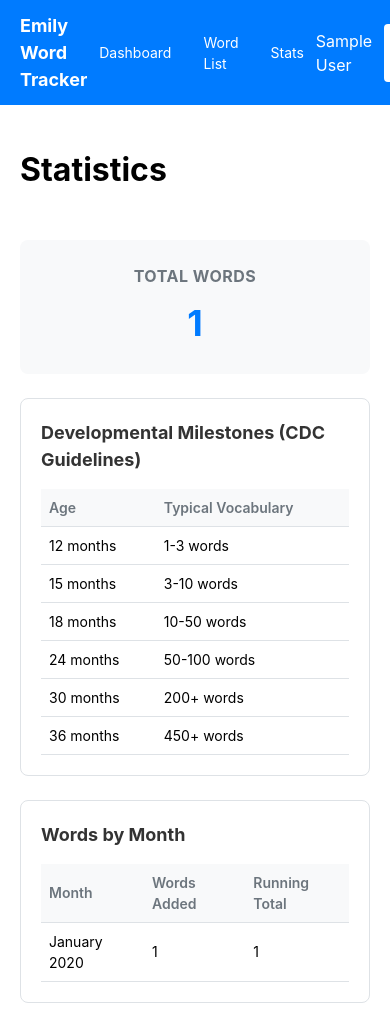
After one commit to nomindnick/emily-talking-app, a Flask app: page /stats in a window 390 px wide; the page is wider, and only the part inside the window is pictured. The commit adds this page. Run offline with Flask 3, Linux system fonts and the light colour scheme; a user stored in the database is signed in; tables that the repository leaves empty hold one stand-in row (values such as "Sample post").

Commit message:
Complete Sprint 6: Basic Analytics
Add stats page with vocabulary development tracking:
- CDC-based developmental milestones comparison
- Baby age calculation from BABY_BIRTHDATE config
- Monthly word breakdown with running totals
- Visual status indicators for milestone progress

New files:
- app/milestones.py: Milestone data and lookup functions
- app/templates/stats.html: Stats page template
- tests/test_stats.py: Stats route tests
- tests/test_utils.py: Analytics utility function tests

Modified:
- app/utils.py: Added age calculation and monthly stats functions
- app/routes.py: Added /stats route
- app/templates/base.html: Added Stats nav link

🤖 Generated with [Claude Code](https://claude.com/claude-code)

Co-Authored-By: Claude <noreply@anthropic.com>

```diff
--- /dev/null
+++ b/app/milestones.py
@@ -0,0 +1,46 @@
+"""CDC-based developmental milestones for vocabulary tracking."""
+
+# Based on CDC and American Academy of Pediatrics guidelines
+MILESTONES = [
+    {"age_months": 12, "min_words": 1, "max_words": 3, "label": "12 months"},
+    {"age_months": 15, "min_words": 3, "max_words": 10, "label": "15 months"},
+    {"age_months": 18, "min_words": 10, "max_words": 50, "label": "18 months"},
+    {"age_months": 24, "min_words": 50, "max_words": 100, "label": "24 months"},
+    {"age_months": 30, "min_words": 200, "max_words": None, "label": "30 months"},
+    {"age_months": 36, "min_words": 450, "max_words": None, "label": "36 months"},
+]
+
+
+def get_all_milestones():
+    """Return all developmental milestones.
+
+    Returns:
+        List of milestone dictionaries with age_months, min_words, max_words, label.
+    """
+    return MILESTONES
+
+
+def get_milestone_for_age(months):
+    """Get the appropriate milestone for a given age in months.
+
+    Finds the milestone range that applies to the given age. Returns the
+    milestone where the child's age is at or past that milestone but before
+    the next one.
+
+    Args:
+        months: Age in months (integer).
+
+    Returns:
+        Milestone dictionary or None if age is below first milestone.
+    """
+    if months is None or months < 12:
+        return None
+
+    applicable_milestone = None
+    for milestone in MILESTONES:
+        if months >= milestone["age_months"]:
+            applicable_milestone = milestone
+        else:
+            break
+
+    return applicable_milestone
--- a/app/routes.py
+++ b/app/routes.py
@@ -1,11 +1,20 @@
 """Application routes."""
 
-from flask import Blueprint, flash, redirect, render_template, request, url_for
+from datetime import datetime
+
+from flask import Blueprint, current_app, flash, redirect, render_template, request, url_for
 from flask_login import current_user, login_required, login_user, logout_user
 
 from app import db
+from app.milestones import get_all_milestones
 from app.models import Category, User, Word
-from app.utils import check_duplicate_word, check_duplicate_word_excluding
+from app.utils import (
+    calculate_age_months,
+    check_duplicate_word,
+    check_duplicate_word_excluding,
+    get_milestone_for_age,
+    get_monthly_stats,
+)
 
 main_bp = Blueprint("main", __name__)
 
@@ -56,6 +65,42 @@ def word_list():
         current_order=order,
         current_category=category_id,
         current_user_filter=user_id,
+    )
+
+
+@main_bp.route("/stats")
+@login_required
+def stats():
+    """Display statistics and developmental milestones."""
+    total_words = Word.query.count()
+
+    # Get baby's age from config
+    birthdate_str = current_app.config.get("BABY_BIRTHDATE")
+    age_months = None
+    current_milestone = None
+
+    if birthdate_str:
+        try:
+            birthdate = datetime.strptime(birthdate_str, "%Y-%m-%d").date()
+            age_months = calculate_age_months(birthdate)
+            current_milestone = get_milestone_for_age(age_months)
+        except ValueError:
+            # Invalid date format, skip age calculation
+            pass
+
+    # Get all milestones for display
+    milestones = get_all_milestones()
+
+    # Get monthly stats
+    monthly_stats = get_monthly_stats()
+
+    return render_template(
+        "stats.html",
+        total_words=total_words,
+        age_months=age_months,
+        current_milestone=current_milestone,
+        milestones=milestones,
+        monthly_stats=monthly_stats,
     )
 
 
--- a/app/templates/base.html
+++ b/app/templates/base.html
@@ -117,6 +117,7 @@
         <div class="nav-links">
             <a href="{{ url_for('main.index') }}" class="nav-link">Dashboard</a>
             <a href="{{ url_for('main.word_list') }}" class="nav-link">Word List</a>
+            <a href="{{ url_for('main.stats') }}" class="nav-link">Stats</a>
         </div>
         <div class="nav-user">
             <span>{{ current_user.display_name }}</span>
--- /dev/null
+++ b/app/templates/stats.html
@@ -0,0 +1,271 @@
+{% extends "base.html" %}
+
+{% block title %}Statistics - Emily Word Tracker{% endblock %}
+
+{% block head %}
+<style>
+    .stats-container {
+        display: flex;
+        flex-direction: column;
+        gap: 24px;
+    }
+
+    .stat-card {
+        background: #f8f9fa;
+        border-radius: 8px;
+        padding: 24px;
+        text-align: center;
+    }
+
+    .stat-card h2 {
+        margin: 0 0 8px 0;
+        font-size: 16px;
+        color: #6c757d;
+        text-transform: uppercase;
+        letter-spacing: 0.5px;
+    }
+
+    .big-number {
+        font-size: 48px;
+        font-weight: bold;
+        color: #007bff;
+    }
+
+    .age-display {
+        font-size: 32px;
+        font-weight: bold;
+        color: #28a745;
+    }
+
+    .section {
+        background: white;
+        border: 1px solid #dee2e6;
+        border-radius: 8px;
+        padding: 20px;
+    }
+
+    .section h2 {
+        margin: 0 0 16px 0;
+        font-size: 18px;
+        color: #333;
+    }
+
+    .milestone-table,
+    .monthly-table {
+        width: 100%;
+        border-collapse: collapse;
+    }
+
+    .milestone-table th,
+    .milestone-table td,
+    .monthly-table th,
+    .monthly-table td {
+        padding: 12px;
+        text-align: left;
+        border-bottom: 1px solid #dee2e6;
+    }
+
+    .milestone-table th,
+    .monthly-table th {
+        background: #f8f9fa;
+        font-weight: 600;
+        font-size: 14px;
+        color: #6c757d;
+    }
+
+    .milestone-table tr.current {
+        background: #d4edda;
+    }
+
+    .milestone-table tr.current td {
+        font-weight: 600;
+    }
+
+    .status-badge {
+        display: inline-block;
+        padding: 4px 8px;
+        border-radius: 4px;
+        font-size: 12px;
+        font-weight: 600;
+    }
+
+    .status-badge.on-track {
+        background: #d4edda;
+        color: #155724;
+    }
+
+    .status-badge.ahead {
+        background: #cce5ff;
+        color: #004085;
+    }
+
+    .status-badge.below {
+        background: #fff3cd;
+        color: #856404;
+    }
+
+    .comparison-text {
+        margin-top: 16px;
+        padding: 16px;
+        background: #f8f9fa;
+        border-radius: 8px;
+        text-align: center;
+    }
+
+    .comparison-text .count {
+        font-size: 24px;
+        font-weight: bold;
+        color: #007bff;
+    }
+
+    .comparison-text .vs {
+        font-size: 14px;
+        color: #6c757d;
+        margin: 8px 0;
+    }
+
+    .comparison-text .expected {
+        font-size: 16px;
+        color: #333;
+    }
+
+    .no-data {
+        text-align: center;
+        color: #6c757d;
+        padding: 24px;
+    }
+
+    /* Mobile responsiveness */
+    @media (max-width: 768px) {
+        .stat-cards {
+            display: flex;
+            flex-direction: column;
+            gap: 16px;
+        }
+
+        .big-number {
+            font-size: 36px;
+        }
+
+        .age-display {
+            font-size: 24px;
+        }
+
+        .milestone-table th,
+        .milestone-table td,
+        .monthly-table th,
+        .monthly-table td {
+            padding: 8px;
+            font-size: 14px;
+        }
+    }
+</style>
+{% endblock %}
+
+{% block content %}
+<div class="stats-container">
+    <h1>Statistics</h1>
+
+    <!-- Summary Cards -->
+    <div class="stat-cards">
+        <div class="stat-card">
+            <h2>Total Words</h2>
+            <div class="big-number">{{ total_words }}</div>
+        </div>
+
+        {% if age_months is not none %}
+        <div class="stat-card">
+            <h2>Emily's Age</h2>
+            <div class="age-display">{{ age_months }} months</div>
+        </div>
+        {% endif %}
+    </div>
+
+    <!-- Milestone Comparison -->
+    {% if age_months is not none and current_milestone %}
+    <div class="section">
+        <h2>Milestone Comparison</h2>
+        <div class="comparison-text">
+            <div class="count">{{ total_words }} words</div>
+            <div class="vs">vs. typical range for {{ current_milestone.label }}</div>
+            <div class="expected">
+                {{ current_milestone.min_words }}{% if current_milestone.max_words %}-{{ current_milestone.max_words }}{% else %}+{% endif %} words
+            </div>
+            {% if total_words >= current_milestone.min_words %}
+                {% if current_milestone.max_words and total_words > current_milestone.max_words %}
+                <span class="status-badge ahead">Ahead of milestone!</span>
+                {% else %}
+                <span class="status-badge on-track">On track!</span>
+                {% endif %}
+            {% else %}
+            <span class="status-badge below">Below expected range</span>
+            {% endif %}
+        </div>
+    </div>
+    {% endif %}
+
+    <!-- Developmental Milestones Table -->
+    <div class="section">
+        <h2>Developmental Milestones (CDC Guidelines)</h2>
+        <table class="milestone-table">
+            <thead>
+                <tr>
+                    <th>Age</th>
+                    <th>Typical Vocabulary</th>
+                    {% if age_months is not none %}
+                    <th>Status</th>
+                    {% endif %}
+                </tr>
+            </thead>
+            <tbody>
+                {% for milestone in milestones %}
+                <tr class="{% if current_milestone and milestone.age_months == current_milestone.age_months %}current{% endif %}">
+                    <td>{{ milestone.label }}</td>
+                    <td>{{ milestone.min_words }}{% if milestone.max_words %}-{{ milestone.max_words }}{% else %}+{% endif %} words</td>
+                    {% if age_months is not none %}
+                    <td>
+                        {% if age_months >= milestone.age_months %}
+                            {% if total_words >= milestone.min_words %}
+                            <span class="status-badge on-track">Reached</span>
+                            {% else %}
+                            <span class="status-badge below">Working on it</span>
+                            {% endif %}
+                        {% else %}
+                        <span style="color: #6c757d;">Upcoming</span>
+                        {% endif %}
+                    </td>
+                    {% endif %}
+                </tr>
+                {% endfor %}
+            </tbody>
+        </table>
+    </div>
+
+    <!-- Monthly Breakdown -->
+    <div class="section">
+        <h2>Words by Month</h2>
+        {% if monthly_stats %}
+        <table class="monthly-table">
+            <thead>
+                <tr>
+                    <th>Month</th>
+                    <th>Words Added</th>
+                    <th>Running Total</th>
+                </tr>
+            </thead>
+            <tbody>
+                {% for stat in monthly_stats %}
+                <tr>
+                    <td>{{ stat.month_name }} {{ stat.year }}</td>
+                    <td>{{ stat.count }}</td>
+                    <td>{{ stat.running_total }}</td>
+                </tr>
+                {% endfor %}
+            </tbody>
+        </table>
+        {% else %}
+        <p class="no-data">No words added yet. Start adding words to see monthly statistics!</p>
+        {% endif %}
+    </div>
+</div>
+{% endblock %}
```
Also changed, not shown: app/utils.py (+96 -1 lines), tests/test_stats.py (added, +77 -0 lines), tests/test_utils.py (added, +209 -0 lines).
